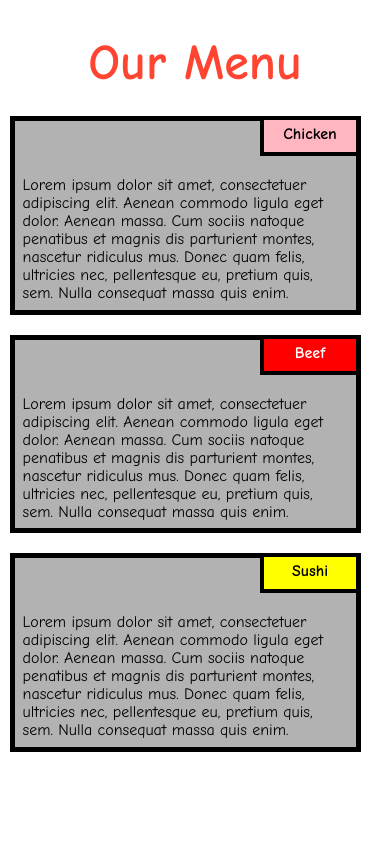
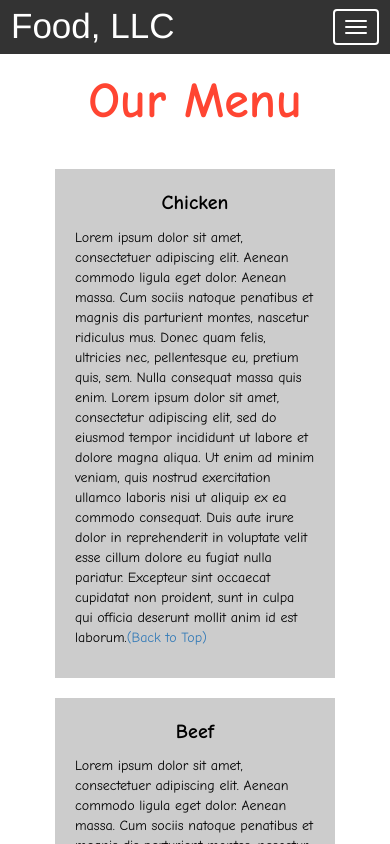
Before and after one commit to YalamarthiNagadivya/github.io, a plain HTML site: page index.html in a window 390 px wide. Shown: the top 844 px of the page. Drawn offline with nearby package versions, Linux system fonts and the light colour scheme.

Commit message:
Add files via upload

```diff
--- a/index.html
+++ b/index.html
@@ -2,35 +2,76 @@
 <html>
 <head>
 
-<title>Responsive Layout</title>
+<title>Module 3</title>
+
+  <meta name="viewport" content="width=device-width, initial-scale=1">
+  <link rel="stylesheet" href="https://maxcdn.bootstrapcdn.com/bootstrap/3.3.7/css/bootstrap.min.css">
+  <script src="https://ajax.googleapis.com/ajax/libs/jquery/3.3.1/jquery.min.js"></script>
+  <script src="https://maxcdn.bootstrapcdn.com/bootstrap/3.3.7/js/bootstrap.min.js"></script>
+
+</head>
+
 <meta name="viewport" content="width=device-width, initial-scale=1">
 <link rel="stylesheet" type="text/css" href="style.css">
 
-</head>
+
+
 <body>
-<h1>Our Menu</h1>
+
+
+<nav class="navbar" id="top">
+  <div class="container-fluid">
+
+    <div class="navbar-header">
+      <button type="button" class="navbar-toggle" data-toggle="collapse" data-target="#myNavbar">
+        <span class="icon-bar"></span>
+        <span class="icon-bar"></span>
+        <span class="icon-bar"></span>
+      </button>
+      <a class="navbar-brand" href="#">Food, LLC</a>
+    </div>
+
+    <div class="collapse" id="myNavbar">
+      <ul class="nav navbar-nav visible-xs">
+        <li><a class="menu-item" href="#">Chicken</a></li>
+        <li><a class="menu-item" href="#">Beef</a></li>
+        <li><a class="menu-item" href="#">Sushi</a></li>
+      </ul>
+    </div>
+
+  </div>
+</nav>
+
+<h1 class="main-title">Our Menu</h1>
 
 
 
+<div class="row">
+
   <div class="col-lg-4 col-md-6 col-sm-12">
-  	<div class="box">
-  		<p class="content-name name1">Chicken</p>
-  		<p class="content">Lorem ipsum dolor sit amet, consectetuer adipiscing elit. Aenean commodo ligula eget dolor. Aenean massa. Cum sociis natoque penatibus et magnis dis parturient montes, nascetur ridiculus mus. Donec quam felis, ultricies nec, pellentesque eu, pretium quis, sem. Nulla consequat massa quis enim.</p>
-  	</div>
-  </div>
-<div class="col-lg-4 col-md-6 col-sm-12">
-  	<div class="box">
-   		<p class="content-name name2">Beef</p>
-   		<p class="content">Lorem ipsum dolor sit amet, consectetuer adipiscing elit. Aenean commodo ligula eget dolor. Aenean massa. Cum sociis natoque penatibus et magnis dis parturient montes, nascetur ridiculus mus. Donec quam felis, ultricies nec, pellentesque eu, pretium quis, sem. Nulla consequat massa quis enim.</p>
-  	</div>
+    <div class="content-box">
+      <p class="item-name">Chicken</p>
+      <p>Lorem ipsum dolor sit amet, consectetuer adipiscing elit. Aenean commodo ligula eget dolor. Aenean massa. Cum sociis natoque penatibus et magnis dis parturient montes, nascetur ridiculus mus. Donec quam felis, ultricies nec, pellentesque eu, pretium quis, sem. Nulla consequat massa quis enim. Lorem ipsum dolor sit amet, consectetur adipiscing elit, sed do eiusmod tempor incididunt ut labore et dolore magna aliqua. Ut enim ad minim veniam, quis nostrud exercitation ullamco laboris nisi ut aliquip ex ea commodo consequat. Duis aute irure dolor in reprehenderit in voluptate velit esse cillum dolore eu fugiat nulla pariatur. Excepteur sint occaecat cupidatat non proident, sunt in culpa qui officia deserunt mollit anim id est laborum.<a href="#top">(Back to Top)</a></p>
+    </div>
   </div>
 
+  <div class="col-lg-4 col-md-6 col-sm-12">
+    <div class="content-box">
+      <p class="item-name">Beef</p>
+      <p>Lorem ipsum dolor sit amet, consectetuer adipiscing elit. Aenean commodo ligula eget dolor. Aenean massa. Cum sociis natoque penatibus et magnis dis parturient montes, nascetur ridiculus mus. Donec quam felis, ultricies nec, pellentesque eu, pretium quis, sem. Nulla consequat massa quis enim. Lorem ipsum dolor sit amet, consectetur adipiscing elit, sed do eiusmod tempor incididunt ut labore et dolore magna aliqua. Ut enim ad minim veniam, quis nostrud exercitation ullamco laboris nisi ut aliquip ex ea commodo consequat. Duis aute irure dolor in reprehenderit in voluptate velit esse cillum dolore eu fugiat nulla pariatur. Excepteur sint occaecat cupidatat non proident, sunt in culpa qui officia deserunt mollit anim id est laborum.<a href="#top">(Back to Top)</a></p>
+    </div>
+  </div>
+
+
   <div class="col-lg-4 col-md-12 col-sm-12">
-  	<div class="box">
-  		<p class="content-name name3">Sushi</p>
-  		<p class="content">Lorem ipsum dolor sit amet, consectetuer adipiscing elit. Aenean commodo ligula eget dolor. Aenean massa. Cum sociis natoque penatibus et magnis dis parturient montes, nascetur ridiculus mus. Donec quam felis, ultricies nec, pellentesque eu, pretium quis, sem. Nulla consequat massa quis enim.</p>
-  	</div>
+    <div class="content-box">
+      <p class="item-name">Sushi</p>
+      <p>Lorem ipsum dolor sit amet, consectetuer adipiscing elit. Aenean commodo ligula eget dolor. Aenean massa. Cum sociis natoque penatibus et magnis dis parturient montes, nascetur ridiculus mus. Donec quam felis, ultricies nec, pellentesque eu, pretium quis, sem. Nulla consequat massa quis enim. Lorem ipsum dolor sit amet, consectetur adipiscing elit, sed do eiusmod tempor incididunt ut labore et dolore magna aliqua. Ut enim ad minim veniam, quis nostrud exercitation ullamco laboris nisi ut aliquip ex ea commodo consequat. Duis aute irure dolor in reprehenderit in voluptate velit esse cillum dolore eu fugiat nulla pariatur. Excepteur sint occaecat cupidatat non proident, sunt in culpa qui officia deserunt mollit anim id est laborum.<a href="#top">(Back to Top)</a></p>
+    </div>
   </div>
+
+</div>
+
 
 </body>
 </html>
--- a/style.css
+++ b/style.css
@@ -1,102 +1,97 @@
-* {
-  box-sizing: border-box;
+
+.container-fluid{
+	margin: 0;
+	padding: 0;
 }
 
-body{
+.navbar{
+	border-radius: 0px;
+	background-color: rgba(0,0,0,0.8);
+}
+
+.navbar-brand{
+  font-size: 35px;
+  color: white;
+  padding-left: 25px;
+}
+
+.navbar-brand:hover{
+	color: white;
+}
+
+.nav{
 	margin: 0;
 	padding: 0;
-  font-family: "Comic Sans MS", cursive, sans-serif;
 }
 
-.row{
-  margin-top: 5%;
-  margin-bottom: 5%;
+.navbar-nav{
+  font-size: 25px;
+  text-align: center;
+  margin: 0;
+  padding: 0;
 }
 
-h1 {
+.navbar-toggle{
+	border: 2px solid white;
+	margin-right: 25px;
+}
+
+.icon-bar{
+	background-color: white;
+}
+
+
+.main-title{
   margin-bottom: 15px;
   text-align: center;
   color: #ff4532;
   font-size: 50px;
+  font-family: "Comic Sans MS", cursive, sans-serif;
+  font-weight: bold;
+}
+
+li{
+	box-sizing: border-box;
+	width: 100%;
+}
+
+.menu-item{
+	padding: 0;
+	margin: 0;
+	width: 100%;
+	background-color: white;
+	border-bottom: 1px solid black;
+	color: black;
+	display: block;
+}
+
+.menu-item:hover{
+	background-color: rgba(0,0,0,0.9);
+	color: rgba(0,0,0,0.4);
 }
 
 
-.box{
-  width: 100%;
-  overflow: none;
+
+.row{
+	margin: 20px;
 }
 
-
-.content-name{
-  overflow: none;
-  text-align: center;
-  border: 4px solid black;
-  width: 100px;
-  height: 40px;
-  padding: 5px;
-  float: right;
-  margin-right: 36px;
-  margin-top: 0px;
-  font-weight: bold;
-  position: relative;
+.content-box{
+	margin: 20px;
+	width: auto;
+	height: auto;
+	color: black;
+	background-color: rgba(0,0,0,0.2);
+	font-family: "Comic Sans MS", cursive, sans-serif;
+	padding: 20px;
 }
 
-.content{
-  border: 5px solid black;
-  width: 90%;
-  height: auto;
-  margin: 2.5%;
-  color: black
-  font-size: 25px;
-  padding: 2%;
-  padding-top: 55px;
-  background-color: rgba(0,0,0,0.3);
+.item-name{
+	text-align: center;
+	font-size: 20px;
+	font-weight: bold;
 }
 
-.name1{
-  background-color: #FFB6C1;
+#top{
+
 }
-
-.name2{
-  color: white;
-  background-color: #FF0000;
-}
-.name3{
-  background-color: #FFFF00;
-}
-
-
-/********** Large devices only **********/
-@media (min-width: 992px) {
-  .col-lg-4 {
-  	float: left;
-    width: 33.33%;
-  }
-}
-/********** Medium devices only **********/
-@media (min-width: 768px) and (max-width: 991px) {
-  .col-md-6,.col-md-12 {
-    float: left;
-  }
-  .col-md-6 {
-    width: 50%;
-  }
-  .col-md-12 {
-    margin-left: -10px;
-    width: 100%;
-  }
-  .name3{
-    margin-right: 65px;
-    width: 100px;
-  }
-}
-
-@media (min-width: 0px) and (max-width: 767px) {
-  .col-sm-12 {
-  	float: left;
-    width: 100%;
-  }
-  .content-name{
-    margin-right: 30px;
-  }
-}
```
